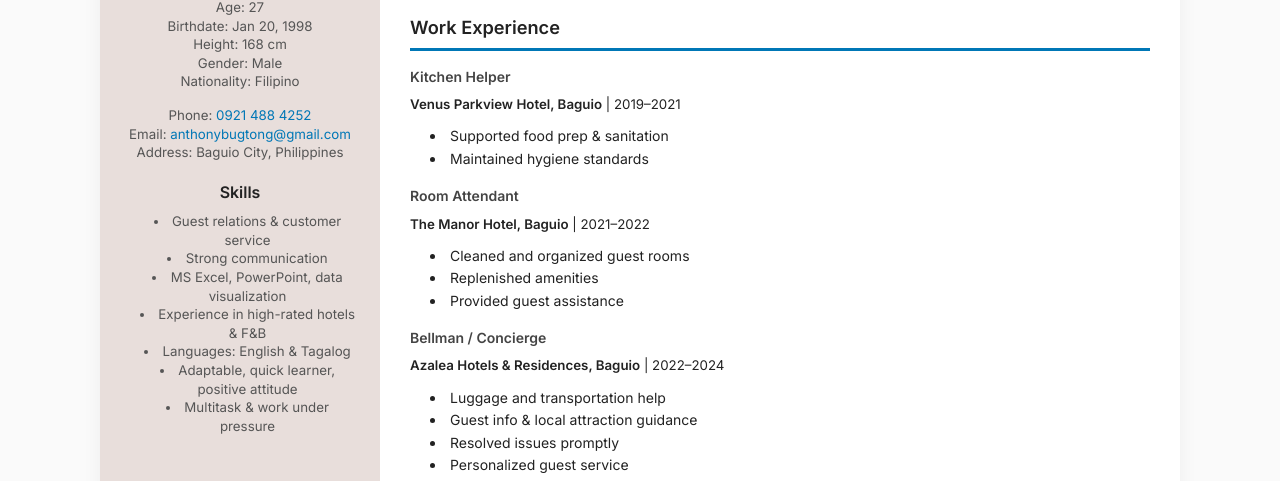
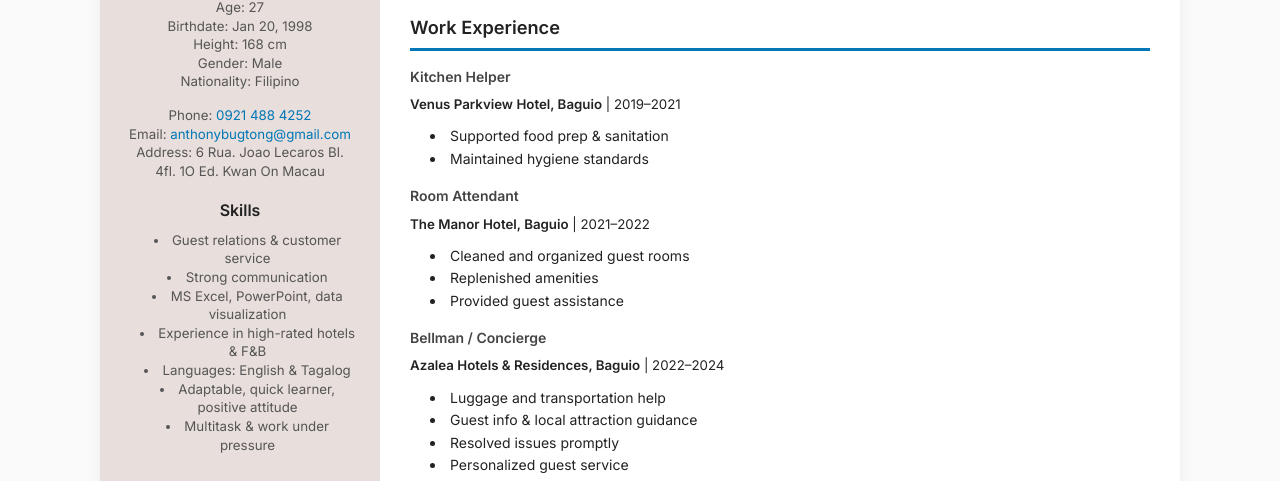
Before and after one commit to marbug036/my-resume, a plain HTML site: page index.html in a window 1280 px wide. Shown: the part 319-800 px from the top of the page. Drawn offline with Linux system fonts and the light colour scheme.

Commit message:
Update index.html

```diff
--- a/index.html
+++ b/index.html
@@ -156,7 +156,7 @@
       <div style="margin-top:15px;">
         <div>Phone: <a href="tel:09214884252">0921 488 4252</a></div>
         <div>Email: <a href="mailto:anthonybugtong@gmail.com">anthonybugtong@gmail.com</a></div>
-        <div>Address: Baguio City, Philippines</div>
+        <div>Address: 6 Rua. Joao Lecaros Bl. 4fl. 1O Ed. Kwan On Macau</div>
       </div>
       <!-- Skills placed directly below address -->
       <div style="margin-top:20px;">
```
